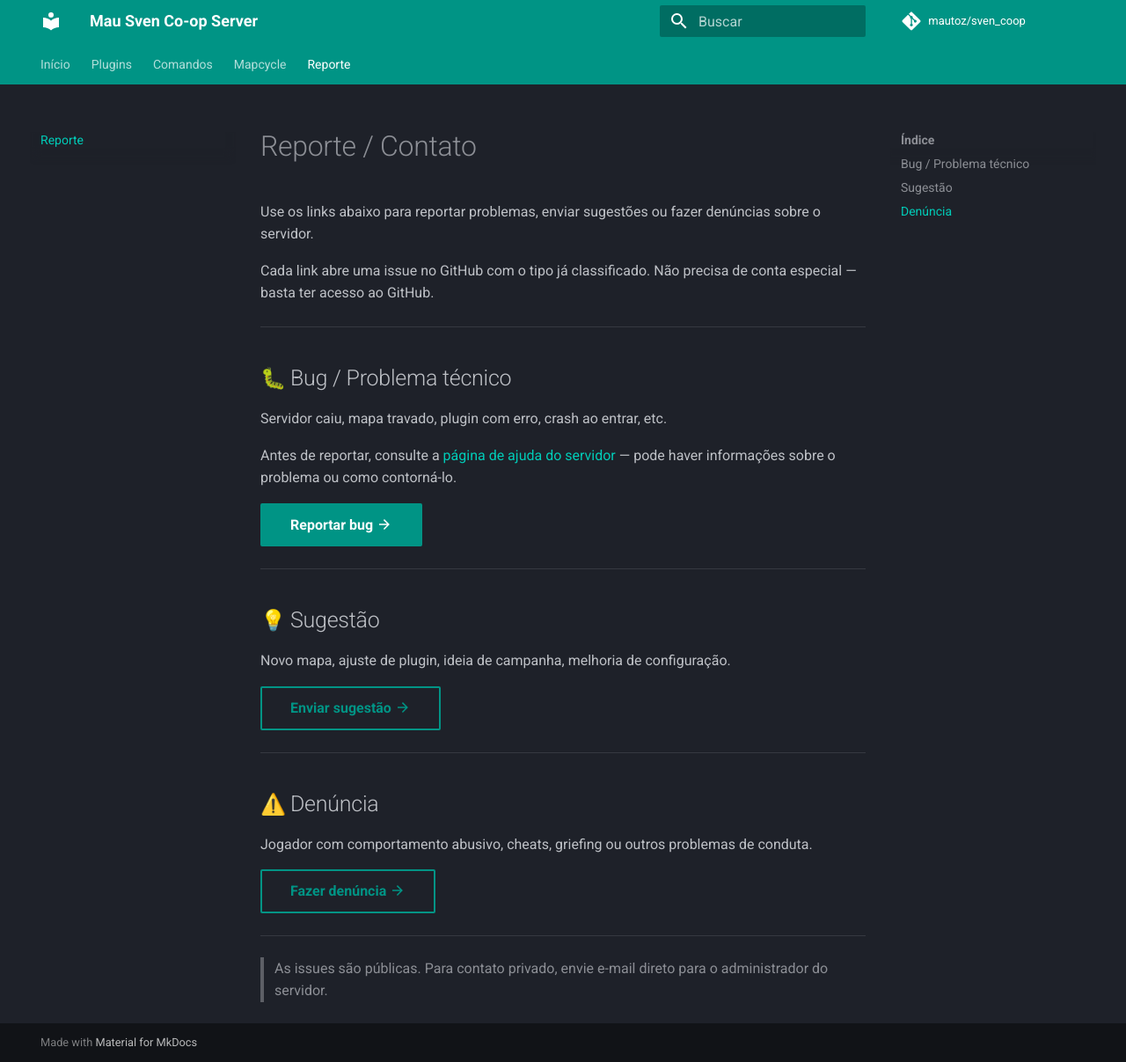
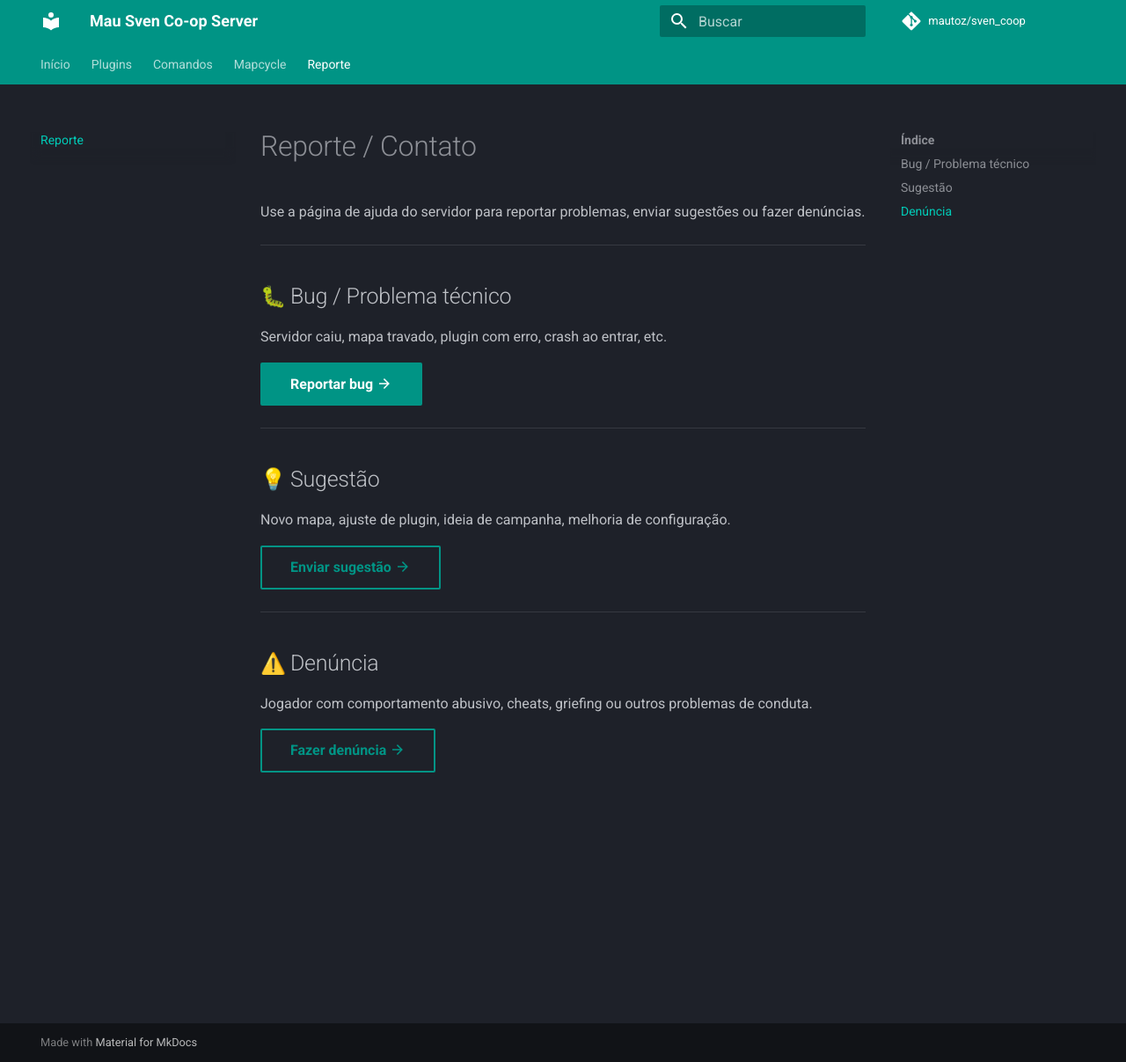
Before and after one commit to mautoz/sven_coop, an MkDocs documentation site: the page built from docs/contato.md, in a window 1280 px wide and 1207 px high. Shown: the whole window at 88% size. Built offline with MkDocs 1.6.1 and Material for MkDocs 9.7.7, drawn with Linux system fonts in a browser that asks for light colours; emoji names are drawn with the system emoji font; comment, search, counter and statistics services are not loaded.

Commit message:
Update contato links and add source hyperlinks in plugins
Co-Authored-By: Claude Sonnet 4.6 <noreply@anthropic.com>

```diff
--- a/docs/contato.md
+++ b/docs/contato.md
@@ -1,8 +1,6 @@
 # Reporte / Contato
 
-Use os links abaixo para reportar problemas, enviar sugestões ou fazer denúncias sobre o servidor.
-
-Cada link abre uma issue no GitHub com o tipo já classificado. Não precisa de conta especial — basta ter acesso ao GitHub.
+Use a página de ajuda do servidor para reportar problemas, enviar sugestões ou fazer denúncias.
 
 ---
 
@@ -10,9 +8,7 @@ Cada link abre uma issue no GitHub com o tipo já classificado. Não precisa de
 
 Servidor caiu, mapa travado, plugin com erro, crash ao entrar, etc.
 
-Antes de reportar, consulte a [página de ajuda do servidor](https://fastdl.mtavaresozaki.com.br/ajuda/) — pode haver informações sobre o problema ou como contorná-lo.
-
-[Reportar bug :material-arrow-right:](https://github.com/mautoz/sven_coop/issues/new?labels=bug&title=Bug%3A+&body=%23%23+Descri%C3%A7%C3%A3o%0A%0A%23%23+Como+reproduzir%0A%0A%23%23+Mapa%2FPlugin+afetado){ .md-button .md-button--primary target="_blank" }
+[Reportar bug :material-arrow-right:](https://fastdl.mtavaresozaki.com.br/ajuda/){ .md-button .md-button--primary target="_blank" }
 
 ---
 
@@ -20,7 +16,7 @@ Antes de reportar, consulte a [página de ajuda do servidor](https://fastdl.mtav
 
 Novo mapa, ajuste de plugin, ideia de campanha, melhoria de configuração.
 
-[Enviar sugestão :material-arrow-right:](https://github.com/mautoz/sven_coop/issues/new?labels=enhancement&title=Sugest%C3%A3o%3A+&body=%23%23+Sugest%C3%A3o%0A%0A%23%23+Motivo%2FBenef%C3%ADcio){ .md-button target="_blank" }
+[Enviar sugestão :material-arrow-right:](https://fastdl.mtavaresozaki.com.br/ajuda/){ .md-button target="_blank" }
 
 ---
 
@@ -28,8 +24,4 @@ Novo mapa, ajuste de plugin, ideia de campanha, melhoria de configuração.
 
 Jogador com comportamento abusivo, cheats, griefing ou outros problemas de conduta.
 
-[Fazer denúncia :material-arrow-right:](https://github.com/mautoz/sven_coop/issues/new?labels=report&title=Den%C3%BAncia%3A+&body=%23%23+Jogador%0A%0A%23%23+O+que+aconteceu%0A%0A%23%23+Data+e+hor%C3%A1rio%0A%0A%23%23+Evidências+%28screenshot%2C+demo%29){ .md-button target="_blank" }
-
----
-
-> As issues são públicas. Para contato privado, envie e-mail direto para o administrador do servidor.
+[Fazer denúncia :material-arrow-right:](https://fastdl.mtavaresozaki.com.br/ajuda/){ .md-button target="_blank" }
```
Also changed, not shown: docs/plugins.md (+9 -9 lines).
